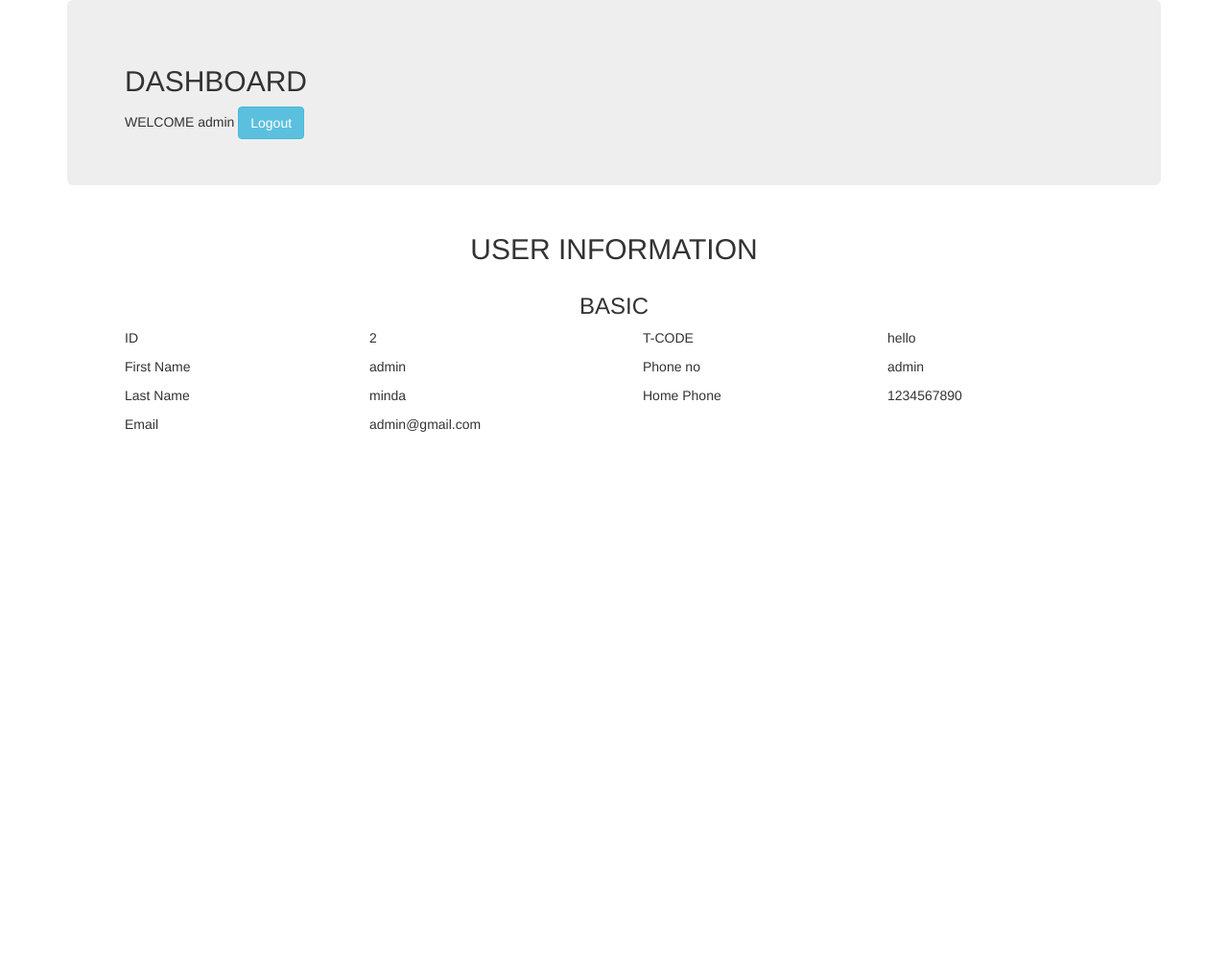
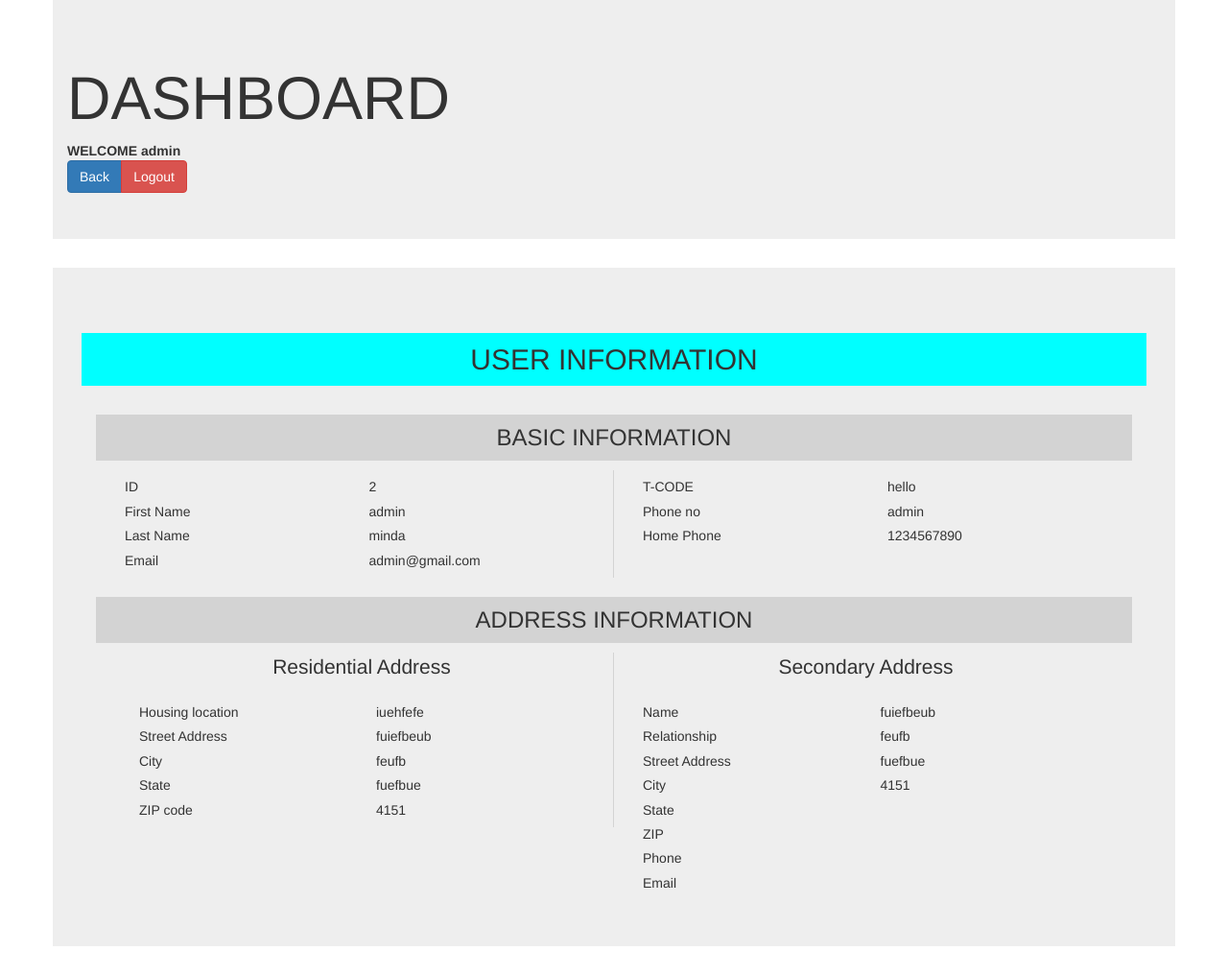
Before and after one commit to nuruddinwarsi/MiniProject, a PHP site: page /dashboard.php?uid=2 in a window 1280 px wide. Shown: the whole page at 96% size. Before the commit the page ends 450 px from the top, so only its background shows below. Run offline with PHP 8.4, Linux system fonts and the light colour scheme; a user stored in the database is signed in; data comes from the database, SQL or seed files in the repository; data that the repository does not hold is empty.

Commit message:
dashboard updated

```diff
--- a/dashboard.css
+++ b/dashboard.css
@@ -1,7 +1,12 @@
-h4 {
+h3 {
+  padding: 1% 1%;
   background-color: #d3d3d3;
 }
-h3 {
+h2 {
+  padding: 1% 1%;
   background-color: aqua;
 }
 /* background-color: #c0c0c0; */
+.mycontent-left {
+  border-right: 1px solid #d3d3d3;
+}
--- a/dashboard.php
+++ b/dashboard.php
@@ -16,53 +16,104 @@
     <link rel="stylesheet" href="https://maxcdn.bootstrapcdn.com/bootstrap/3.4.0/css/bootstrap.min.css">
     <script src="https://ajax.googleapis.com/ajax/libs/jquery/3.4.1/jquery.min.js"></script>
     <script src="https://maxcdn.bootstrapcdn.com/bootstrap/3.4.0/js/bootstrap.min.js"></script>
+    <link rel="stylesheet" href="dashboard.css">
     <title>MINIPROJECT</title>
 </head>
 <body>
-            <div class="container">
-                <div class="jumbotron">
-                    <h2>DASHBOARD</h2>
-                    WELCOME
+            <div class="container jumbotron">
+                <!-- <div class="jumbotron"> -->
+                    <h1>DASHBOARD</h1>
+                    <strong> WELCOME
                     <?php echo $_SESSION['uname'] ;
                         $uid =$_REQUEST["uid"];
                         $uname = $_SESSION["uname"];
-                        $sql = "SELECT * FROM users WHERE uid=$uid";
+                        // $sql = "SELECT * FROM users WHERE uid=$uid";
+                        $sql = "SELECT * FROM users u INNER JOIN address a ON u.uid=a.uid AND u.uid=$uid";
                         $res = $mysqli->query($sql);
-                        while($row = $res->fetch_array()){
-                    ?>
-                    <a href="logout.php" class="btn btn-info">Logout</a>
-                </div>
+                        while($row = $res->fetch_assoc()){
+                    ?></strong>
+                    <br>
+                    <div class="btn-group" role="group">
+                        <a href="adminpage.php"  class="btn btn-primary">Back</a>
+                        <a href="logout.php" class="btn btn-danger">Logout</a>
+                    </div>
+
+                <!-- </div> -->
             </div>
-            <div class="container">
+            <div class="container jumbotron">
                 <div class="col-md-12">
                    <h2 class="text-center">USER INFORMATION</h2>
                    <div class="col-md-12">
-                       <h3 class="text-center">BASIC</h3>
-                       <div class="col-md-6">
+                       <h3 class="text-center">BASIC INFORMATION</h3>
+                       <div class="col-md-6 mycontent-left">
                            <div class="col-md-6">
-                               <p>ID</p>
-                               <p>First Name</p>
-                               <p>Last Name</p>
-                               <p>Email</p>
+                               <h5>ID</h5>
+                               <h5>First Name</h5>
+                               <h5>Last Name</h5>
+                               <h5>Email</h5>
                            </div>
                            <div class="col-md-6">
-                               <p><?php echo $row['uid']?></p>
-                               <p><?php echo $row['fname']?></p>
-                               <p><?php echo $row['lname']?></p>
-                               <p><?php echo $row['email']?></p>
+                               <h5><?php echo $row['uid']?></h5>
+                               <h5><?php echo $row['fname']?></h5>
+                               <h5><?php echo $row['lname']?></h5>
+                               <h5><?php echo $row['email']?></h5>
                            </div>
                        </div>
                        <div class="col-md-6">
                            <div class="col-md-6">
-                               <p>T-CODE</p>
-                               <p>Phone no</p>
-                               <p>Home Phone</p>
+                               <h5>T-CODE</h5>
+                               <h5>Phone no</h5>
+                               <h5>Home Phone</h5>
                            </div>
                            <div class="col-md-6">
-                                <p><?php echo $row['tcode']?></p>
-                                <p><?php echo $row['uname']?></p>
-                                <p><?php echo $row['h_phone']?></p>
+                                <h5><?php echo $row['tcode']?></h5>
+                                <h5><?php echo $row['uname']?></h5>
+                                <h5><?php echo $row['h_phone']?></h5>
                            </div>
+                       </div>
+
+                       <h3 class="text-center col-md-12">ADDRESS INFORMATION</h3>
+                       <div class="col-md-12">
+                            <div class="col-md-6 mycontent-left" id="primary">
+                                <p class="text-center">Residential Address</p>
+                                <div class="col-md-6">
+                                    <h5>Housing location</h5>
+                                    <h5>Street Address</h5>
+                                    <h5>City</h5>
+                                    <h5>State</h5>
+                                    <h5>ZIP code</h5>
+                                </div>
+                                <div class="col-md-6">
+                                   <h5><?php echo $row['building']?></h5>
+                                   <h5><?php echo $row['street']?></h5>
+                                   <h5><?php echo $row['city']?></h5>
+                                   <h5><?php echo $row['state']?></h5>
+                                   <h5><?php echo $row['zip']?></h5>
+                                </div>
+                            </div>
+                            <div class="col-md-6" id="secondary">
+                            <p class="text-center">Secondary Address</p>
+                                <div class="col-md-6">
+                                    <h5>Name</h5>
+                                    <h5>Relationship</h5>
+                                    <h5>Street Address</h5>
+                                    <h5>City</h5>
+                                    <h5>State</h5>
+                                    <h5>ZIP</h5>
+                                    <h5>Phone</h5>
+                                    <h5>Email</h5>
+                                </div>
+                                <div class="col-md-6">
+                                <h5><?php echo $row['sec_fname']." ".$row['sec_lname']?></h5>
+                                <h5><?php echo $row['sec_reln']?></h5>
+                                <h5><?php echo $row['sec_street']?></h5>
+                                <h5><?php echo $row['sec_city']?></h5>
+                                <h5><?php echo $row['sec_state']?></h5>
+                                <h5><?php echo $row['sec_zip']?></h5>
+                                <h5><?php echo $row['sec_phone']?></h5>
+                                <h5><?php echo $row['sec_email']?></h5>
+                                </div>
+                            </div>
                        </div>
                    </div>
                 </div>
--- a/index.php
+++ b/index.php
@@ -15,8 +15,8 @@
     <title>MINIPROJECT</title>
 </head>
 <body>
+<div class="container">
 <div class="jumbotron">
-<div class="container">
 
         <h1>WELCOME TO MINIPROJECT</h1>
         <a href="login.php" class="btn btn-primary">LOGIN</a>
--- a/login.php
+++ b/login.php
@@ -60,7 +60,8 @@
                     // echo "CUSTOMER";
                     $_SESSION["role"] = $row['role'];
                     $_SESSION["uname"]=$row['uname'];
-                    header("Location: dashboard.php");
+                    $uid = $row['uid'];
+                    header("Location: dashboard.php?uid=$uid");
                 }
             }else{
                 echo "LOGIN FAILED";
```
